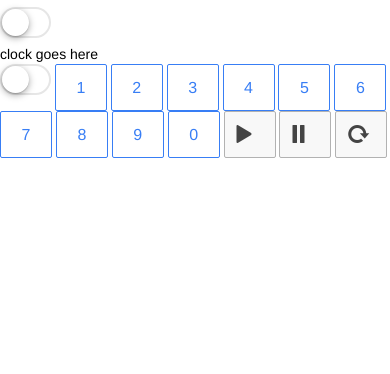
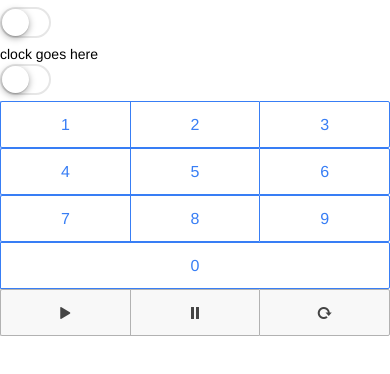
Before and after one commit to Capocaccia/ionicTimer, a website: page www/index.html in a window 390 px wide. Shown: the part 46-420 px from the top of the page. Drawn offline with Linux system fonts and the light colour scheme; some packages are replaced by stand-ins of ours; files that its build step writes are made by us from their sources; files whose address does not match are found by name.

Commit message:
template refined

```diff
--- a/www/index.html
+++ b/www/index.html
@@ -41,6 +41,7 @@
              <div class="handle"></div>
            </div>
         </label>
+        <div class="button-bar">
           <button class="button button-outline button-positive">
             1
           </button>
@@ -50,6 +51,8 @@
           <button class="button button-outline button-positive">
             3
           </button>
+        </div>
+          <div class="button-bar">
             <button class="button button-outline button-positive">
               4
             </button>
@@ -59,6 +62,8 @@
             <button class="button button-outline button-positive">
               6
             </button>
+          </div>
+          <div class="button-bar">
             <button class="button button-outline button-positive">
               7
             </button>
@@ -68,12 +73,17 @@
             <button class="button button-outline button-positive">
               9
             </button>
+          </div>
+          <div class="button-bar">
             <button class="button button-outline button-positive">
               0
             </button>
-        <button class="button icon-left ion-play"></button>
-        <button class="button icon-left ion-pause"></button>
-        <button class="button icon-left ion-refresh"></button>
+          </div>
+        <div class="button-bar">
+          <button class="button icon-center ion-play"></button>
+          <button class="button icon-center ion-pause"></button>
+          <button class="button icon-center ion-refresh"></button>
+        </div>
       </ion-content>
     </ion-pane>
   </body>
```
Lines whose indentation alone changed are shown as unchanged.
